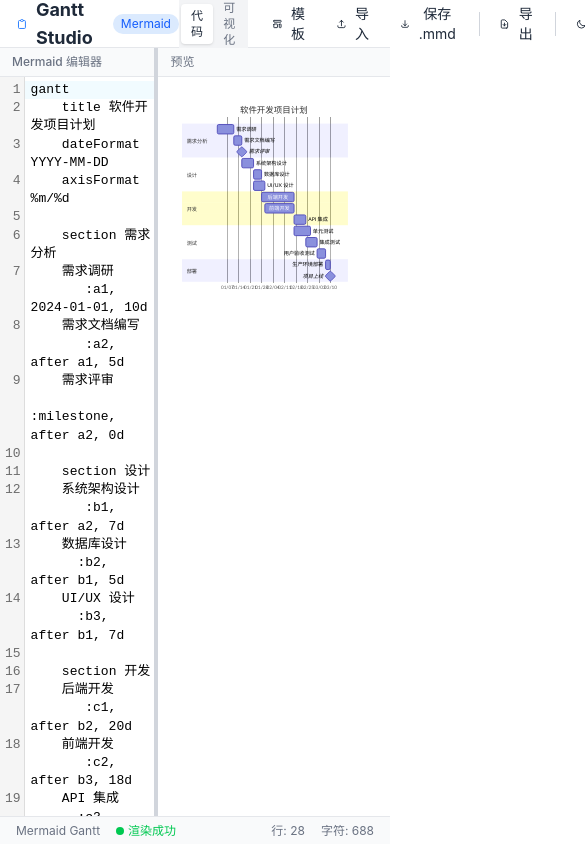
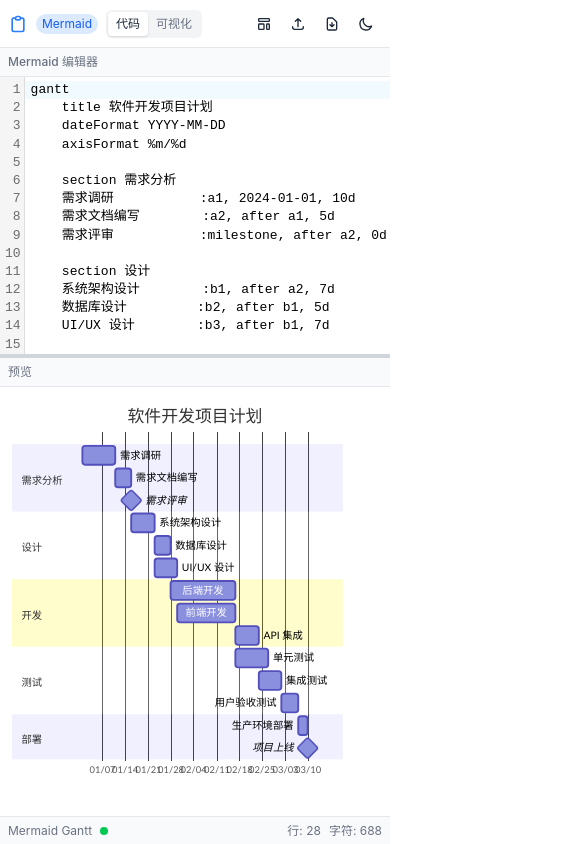
Before and after one commit to qiect/GanttChart, a Vue app: page / in a window 390 px wide. Shown: the top 844 px of the page, 585 px wide, since content can reach past the window. Built offline with nearby package versions, Linux system fonts and the light colour scheme.

Commit message:
feat: 甘特图网站开发方案
Co-authored-by: traeagent <traeagent@users.noreply.github.com>

```diff
--- a/src/App.vue
+++ b/src/App.vue
@@ -1,5 +1,5 @@
 <template>
-  <div class="h-screen flex flex-col" :class="theme === 'dark' ? 'dark' : ''">
+  <div class="h-screen flex flex-col" :class="theme === 'dark' ? 'dark' : ''" style="height: 100dvh;">
     <Toolbar
       :code="code"
       :theme="theme"
@@ -15,7 +15,7 @@
       <SplitPane :default-ratio="0.4" @ratio-change="handleRatioChange">
         <template #left>
           <div class="h-full flex flex-col" :class="theme === 'dark' ? 'bg-gray-900' : 'bg-white'">
-            <div class="px-3 py-1.5 text-xs font-medium border-b"
+            <div class="px-2 md:px-3 py-1.5 text-xs font-medium border-b"
               :class="theme === 'dark' ? 'text-gray-400 border-gray-700 bg-gray-800/50' : 'text-gray-500 border-gray-200 bg-gray-50'">
               {{ editorMode === 'code' ? 'Mermaid 编辑器' : '可视化编辑器' }}
             </div>
@@ -36,7 +36,7 @@
         <template #right>
           <div ref="previewContainerRef" class="h-full">
             <div class="h-full flex flex-col" :class="theme === 'dark' ? 'bg-gray-900' : 'bg-white'">
-              <div class="px-3 py-1.5 text-xs font-medium border-b"
+              <div class="px-2 md:px-3 py-1.5 text-xs font-medium border-b"
                 :class="theme === 'dark' ? 'text-gray-400 border-gray-700 bg-gray-800/50' : 'text-gray-500 border-gray-200 bg-gray-50'">
                 预览
               </div>
@@ -83,7 +83,6 @@ const isTemplateOpen = ref(false)
 const hasError = ref(false)
 const previewContainerRef = ref<HTMLElement | null>(null)
 
-// Debounce code for preview rendering
 const debounceTimer = ref<ReturnType<typeof setTimeout> | null>(null)
 const debouncedCode = ref(code.value)
 
@@ -94,7 +93,6 @@ watch(code, (newVal) => {
   }, 300)
 }, { immediate: true })
 
-// Get chart element for export
 const chartElement = computed(() => {
   if (!previewContainerRef.value) return null
   return previewContainerRef.value.querySelector('.flex.justify-center') as HTMLElement
--- a/src/components/ExportMenu.vue
+++ b/src/components/ExportMenu.vue
@@ -1,23 +1,23 @@
 <template>
   <div class="relative" ref="menuRef">
     <button
-      class="px-3 py-1.5 text-sm rounded-md hover:bg-gray-200 dark:hover:bg-gray-700 transition-colors flex items-center gap-1.5 disabled:opacity-50"
+      class="px-2 md:px-3 py-1.5 text-sm rounded-md hover:bg-gray-200 dark:hover:bg-gray-700 transition-colors flex items-center gap-1 md:gap-1.5 disabled:opacity-50"
       @click="isOpen = !isOpen"
       :disabled="isExporting"
     >
       <svg class="w-4 h-4" fill="none" stroke="currentColor" viewBox="0 0 24 24">
         <path stroke-linecap="round" stroke-linejoin="round" stroke-width="2" d="M12 10v6m0 0l-3-3m3 3l3-3m2 8H7a2 2 0 01-2-2V5a2 2 0 012-2h5.586a1 1 0 01.707.293l5.414 5.414a1 1 0 01.293.707V19a2 2 0 01-2 2z" />
       </svg>
-      {{ isExporting ? '导出中...' : '导出' }}
+      <span class="hidden sm:inline">{{ isExporting ? '导出中...' : '导出' }}</span>
     </button>
-    <div v-if="isOpen" class="absolute right-0 top-full mt-1 bg-white dark:bg-gray-800 border border-gray-200 dark:border-gray-700 rounded-lg shadow-lg z-50 min-w-[140px]">
-      <button class="w-full text-left px-4 py-2 text-sm hover:bg-gray-100 dark:hover:bg-gray-700 transition-colors rounded-t-lg" @click="handleExport('png')">
+    <div v-if="isOpen" class="absolute right-0 top-full mt-1 bg-white dark:bg-gray-800 border border-gray-200 dark:border-gray-700 rounded-lg shadow-lg z-50 min-w-[120px] md:min-w-[140px]">
+      <button class="w-full text-left px-3 md:px-4 py-2 text-sm hover:bg-gray-100 dark:hover:bg-gray-700 transition-colors rounded-t-lg" @click="handleExport('png')">
         导出 PNG
       </button>
-      <button class="w-full text-left px-4 py-2 text-sm hover:bg-gray-100 dark:hover:bg-gray-700 transition-colors" @click="handleExport('svg')">
+      <button class="w-full text-left px-3 md:px-4 py-2 text-sm hover:bg-gray-100 dark:hover:bg-gray-700 transition-colors" @click="handleExport('svg')">
         导出 SVG
       </button>
-      <button class="w-full text-left px-4 py-2 text-sm hover:bg-gray-100 dark:hover:bg-gray-700 transition-colors rounded-b-lg" @click="handleExport('pdf')">
+      <button class="w-full text-left px-3 md:px-4 py-2 text-sm hover:bg-gray-100 dark:hover:bg-gray-700 transition-colors rounded-b-lg" @click="handleExport('pdf')">
         导出 PDF
       </button>
     </div>
--- a/src/components/GanttPreview.vue
+++ b/src/components/GanttPreview.vue
@@ -1,17 +1,17 @@
 <template>
-  <div class="h-full w-full overflow-auto p-6" :class="theme === 'dark' ? 'bg-gray-900' : 'bg-white'">
+  <div class="h-full w-full overflow-auto p-3 md:p-6" :class="theme === 'dark' ? 'bg-gray-900' : 'bg-white'">
     <div v-if="!code.trim()" class="flex items-center justify-center h-full text-gray-400">
-      <div class="text-center">
-        <div class="text-5xl mb-4">📋</div>
-        <p class="text-lg">在左侧编辑器中输入 Mermaid 甘特图语法</p>
-        <p class="text-sm mt-2">或从工具栏选择一个模板开始</p>
+      <div class="text-center px-4">
+        <div class="text-4xl md:text-5xl mb-4">📋</div>
+        <p class="text-base md:text-lg">在编辑器中输入 Mermaid 甘特图语法</p>
+        <p class="text-xs md:text-sm mt-2">或从工具栏选择一个模板开始</p>
       </div>
     </div>
-    <div v-if="error" class="mb-4 p-4 bg-red-50 dark:bg-red-900/20 border border-red-200 dark:border-red-800 rounded-lg">
+    <div v-if="error" class="mb-4 p-3 md:p-4 bg-red-50 dark:bg-red-900/20 border border-red-200 dark:border-red-800 rounded-lg">
       <h3 class="text-red-600 dark:text-red-400 font-semibold text-sm mb-1">语法错误</h3>
-      <p class="text-red-500 dark:text-red-300 text-xs font-mono whitespace-pre-wrap">{{ error }}</p>
+      <p class="text-red-500 dark:text-red-300 text-xs font-mono whitespace-pre-wrap break-all">{{ error }}</p>
     </div>
-    <div ref="containerRef" class="flex justify-center" v-html="svg"></div>
+    <div ref="containerRef" class="flex justify-center overflow-x-auto" v-html="svg"></div>
   </div>
 </template>
 
--- a/src/components/SplitPane.vue
+++ b/src/components/SplitPane.vue
@@ -1,20 +1,45 @@
 <template>
-  <div class="flex h-full w-full" @mousemove="onMouseMove" @mouseup="onMouseUp" @mouseleave="onMouseUp" ref="containerRef">
-    <div :style="{ width: `${ratio * 100}%` }" class="h-full overflow-hidden">
+  <!-- 移动端：上下堆叠；桌面端：左右分栏 -->
+  <div
+    class="h-full w-full md:flex"
+    :class="isMobile ? 'flex flex-col' : ''"
+    @mousemove="onMouseMove"
+    @mouseup="onMouseUp"
+    @mouseleave="onMouseUp"
+    ref="containerRef"
+  >
+    <!-- 左侧/上方面板 -->
+    <div
+      :style="isMobile ? { height: `${ratio * 100}%` } : { width: `${ratio * 100}%` }"
+      class="h-full overflow-hidden"
+    >
       <slot name="left" />
     </div>
+
+    <!-- 分割线：桌面端竖向，移动端横向 -->
     <div
+      v-if="!isMobile"
       class="w-1 bg-gray-300 dark:bg-gray-600 cursor-col-resize hover:bg-blue-400 dark:hover:bg-blue-500 transition-colors flex-shrink-0"
       @mousedown="onMouseDown"
     />
-    <div :style="{ width: `${(1 - ratio) * 100}%` }" class="h-full overflow-hidden">
+    <div
+      v-else
+      class="h-1 bg-gray-300 dark:bg-gray-600 cursor-row-resize hover:bg-blue-400 dark:hover:bg-blue-500 transition-colors flex-shrink-0"
+      @mousedown="onRowMouseDown"
+    />
+
+    <!-- 右侧/下方面板 -->
+    <div
+      :style="isMobile ? { height: `${(1 - ratio) * 100}%` } : { width: `${(1 - ratio) * 100}%` }"
+      class="h-full overflow-hidden"
+    >
       <slot name="right" />
     </div>
   </div>
 </template>
 
 <script setup lang="ts">
-import { ref } from 'vue'
+import { ref, onMounted, onUnmounted } from 'vue'
 
 const props = withDefaults(defineProps<{
   defaultRatio?: number
@@ -33,23 +58,59 @@ const emit = defineEmits<{
 const ratio = ref(props.defaultRatio)
 const containerRef = ref<HTMLDivElement | null>(null)
 const isDragging = ref(false)
+const isMobile = ref(false)
 
+const checkMobile = () => {
+  isMobile.value = window.innerWidth < 768
+}
+
+onMounted(() => {
+  checkMobile()
+  window.addEventListener('resize', checkMobile)
+})
+
+onUnmounted(() => {
+  window.removeEventListener('resize', checkMobile)
+})
+
+// 桌面端：列方向拖拽
 const onMouseDown = () => {
+  if (isMobile.value) return
   isDragging.value = true
   document.body.style.cursor = 'col-resize'
+  document.body.style.userSelect = 'none'
+}
+
+// 移动端：行方向拖拽
+const onRowMouseDown = () => {
+  if (!isMobile.value) return
+  isDragging.value = true
+  document.body.style.cursor = 'row-resize'
   document.body.style.userSelect = 'none'
 }
 
 const onMouseMove = (e: MouseEvent) => {
   if (!isDragging.value || !containerRef.value) return
   const rect = containerRef.value.getBoundingClientRect()
+
+  if (isMobile.value) {
+    // 上下拖拽
+    const totalHeight = rect.height
+    const newRatio = Math.max(
+      0.2,
+      Math.min(0.8, (e.clientY - rect.top) / totalHeight),
+    )
+    ratio.value = newRatio
+  } else {
+    // 左右拖拽
     const totalWidth = rect.width
     const newRatio = Math.max(
       props.minLeftWidth / totalWidth,
       Math.min(1 - props.minRightWidth / totalWidth, (e.clientX - rect.left) / totalWidth),
     )
     ratio.value = newRatio
-  emit('ratioChange', newRatio)
+  }
+  emit('ratioChange', ratio.value)
 }
 
 const onMouseUp = () => {
--- a/src/components/StatusBar.vue
+++ b/src/components/StatusBar.vue
@@ -1,18 +1,18 @@
 <template>
-  <div class="h-7 flex items-center justify-between px-4 text-xs border-t"
+  <div class="h-7 flex items-center justify-between px-2 md:px-4 text-xs border-t"
     :class="theme === 'dark' ? 'bg-gray-800 border-gray-700 text-gray-400' : 'bg-gray-50 border-gray-200 text-gray-500'">
-    <div class="flex items-center gap-4">
-      <span>Mermaid Gantt</span>
-      <span v-if="hasError" class="text-red-500 flex items-center gap-1">
+    <div class="flex items-center gap-2 md:gap-4 min-w-0">
+      <span class="shrink-0">Mermaid Gantt</span>
+      <span v-if="hasError" class="text-red-500 flex items-center gap-1 shrink-0">
         <span class="w-2 h-2 bg-red-500 rounded-full inline-block" />
-        语法错误
+        <span class="hidden sm:inline">语法错误</span>
       </span>
-      <span v-else-if="code.trim()" class="text-green-500 flex items-center gap-1">
+      <span v-else-if="code.trim()" class="text-green-500 flex items-center gap-1 shrink-0">
         <span class="w-2 h-2 bg-green-500 rounded-full inline-block" />
-        渲染成功
+        <span class="hidden sm:inline">渲染成功</span>
       </span>
     </div>
-    <div class="flex items-center gap-4">
+    <div class="flex items-center gap-2 md:gap-4 shrink-0">
       <span>行: {{ lineCount }}</span>
       <span>字符: {{ charCount }}</span>
     </div>
--- a/src/components/Toolbar.vue
+++ b/src/components/Toolbar.vue
@@ -1,37 +1,40 @@
 <template>
-  <div class="h-12 flex items-center justify-between px-4 border-b"
+  <div class="h-12 flex items-center justify-between px-2 md:px-4 border-b"
     :class="theme === 'dark' ? 'bg-gray-800 border-gray-700 text-gray-200' : 'bg-white border-gray-200 text-gray-800'">
-    <div class="flex items-center gap-3">
-      <h1 class="text-lg font-bold flex items-center gap-2">
+    <!-- 左侧：Logo + 模式切换 -->
+    <div class="flex items-center gap-2 md:gap-3 min-w-0">
+      <h1 class="text-base md:text-lg font-bold flex items-center gap-1.5 md:gap-2 shrink-0">
         <svg class="w-5 h-5 text-blue-500" fill="none" stroke="currentColor" viewBox="0 0 24 24">
           <path stroke-linecap="round" stroke-linejoin="round" stroke-width="2" d="M9 5H7a2 2 0 00-2 2v12a2 2 0 002 2h10a2 2 0 002-2V7a2 2 0 00-2-2h-2M9 5a2 2 0 002 2h2a2 2 0 002-2M9 5a2 2 0 012-2h2a2 2 0 012 2" />
         </svg>
-        Gantt Studio
+        <span class="hidden sm:inline">Gantt Studio</span>
       </h1>
-      <span class="text-xs px-2 py-0.5 bg-blue-100 dark:bg-blue-900 text-blue-600 dark:text-blue-300 rounded-full">
+      <span class="text-xs px-1.5 py-0.5 bg-blue-100 dark:bg-blue-900 text-blue-600 dark:text-blue-300 rounded-full shrink-0">
         Mermaid
       </span>
-    </div>
-
-    <div class="flex items-center gap-1">
-      <!-- Editor Mode Toggle -->
-      <div class="flex items-center mr-2 bg-gray-100 dark:bg-gray-700 rounded-md p-0.5">
+      <!-- 编辑模式切换 -->
+      <div class="flex items-center bg-gray-100 dark:bg-gray-700 rounded-md p-0.5">
         <button
-          class="px-2.5 py-1 text-xs rounded transition-colors"
+          class="px-2 py-1 text-xs rounded transition-colors"
           :class="editorMode === 'code' ? 'bg-white dark:bg-gray-600 shadow-sm font-medium' : 'text-gray-500'"
           @click="$emit('editorModeChange', 'code')"
         >
           代码
         </button>
         <button
-          class="px-2.5 py-1 text-xs rounded transition-colors"
+          class="px-2 py-1 text-xs rounded transition-colors"
           :class="editorMode === 'visual' ? 'bg-white dark:bg-gray-600 shadow-sm font-medium' : 'text-gray-500'"
           @click="$emit('editorModeChange', 'visual')"
         >
           可视化
         </button>
       </div>
+    </div>
 
+    <!-- 右侧：操作按钮 -->
+    <div class="flex items-center gap-0.5 md:gap-1">
+      <!-- 桌面端：完整按钮 -->
+      <template v-if="!isMobile">
         <button
           class="px-3 py-1.5 text-sm rounded-md hover:bg-gray-200 dark:hover:bg-gray-700 transition-colors flex items-center gap-1.5"
           @click="$emit('openTemplate')"
@@ -41,7 +44,6 @@
           </svg>
           模板
         </button>
-
         <button
           class="px-3 py-1.5 text-sm rounded-md hover:bg-gray-200 dark:hover:bg-gray-700 transition-colors flex items-center gap-1.5"
           @click="handleImport"
@@ -51,7 +53,6 @@
           </svg>
           导入
         </button>
-
         <button
           class="px-3 py-1.5 text-sm rounded-md hover:bg-gray-200 dark:hover:bg-gray-700 transition-colors flex items-center gap-1.5"
           @click="handleExportCode"
@@ -61,13 +62,9 @@
           </svg>
           保存 .mmd
         </button>
-
         <div class="w-px h-6 bg-gray-300 dark:bg-gray-600 mx-1" />
-
         <ExportMenu :chart-element="chartElement" :theme="theme" />
-
         <div class="w-px h-6 bg-gray-300 dark:bg-gray-600 mx-1" />
-
         <button
           class="px-3 py-1.5 text-sm rounded-md hover:bg-gray-200 dark:hover:bg-gray-700 transition-colors flex items-center gap-1.5"
           @click="$emit('themeChange', theme === 'dark' ? 'light' : 'dark')"
@@ -80,11 +77,48 @@
           </svg>
           {{ theme === 'dark' ? '浅色' : '深色' }}
         </button>
+      </template>
+
+      <!-- 移动端：图标按钮 + 更多菜单 -->
+      <template v-else>
+        <button
+          class="p-2 rounded-md hover:bg-gray-200 dark:hover:bg-gray-700 transition-colors"
+          @click="$emit('openTemplate')"
+          title="模板"
+        >
+          <svg class="w-4 h-4" fill="none" stroke="currentColor" viewBox="0 0 24 24">
+            <path stroke-linecap="round" stroke-linejoin="round" stroke-width="2" d="M4 5a1 1 0 011-1h14a1 1 0 011 1v2a1 1 0 01-1 1H5a1 1 0 01-1-1V5zM4 13a1 1 0 011-1h6a1 1 0 011 1v6a1 1 0 01-1 1H5a1 1 0 01-1-1v-6zM16 13a1 1 0 011-1h2a1 1 0 011 1v6a1 1 0 01-1 1h-2a1 1 0 01-1-1v-6z" />
+          </svg>
+        </button>
+        <button
+          class="p-2 rounded-md hover:bg-gray-200 dark:hover:bg-gray-700 transition-colors"
+          @click="handleImport"
+          title="导入"
+        >
+          <svg class="w-4 h-4" fill="none" stroke="currentColor" viewBox="0 0 24 24">
+            <path stroke-linecap="round" stroke-linejoin="round" stroke-width="2" d="M4 16v1a3 3 0 003 3h10a3 3 0 003-3v-1m-4-8l-4-4m0 0L8 8m4-4v12" />
+          </svg>
+        </button>
+        <ExportMenu :chart-element="chartElement" :theme="theme" />
+        <button
+          class="p-2 rounded-md hover:bg-gray-200 dark:hover:bg-gray-700 transition-colors"
+          @click="$emit('themeChange', theme === 'dark' ? 'light' : 'dark')"
+          title="切换主题"
+        >
+          <svg v-if="theme === 'dark'" class="w-4 h-4" fill="none" stroke="currentColor" viewBox="0 0 24 24">
+            <path stroke-linecap="round" stroke-linejoin="round" stroke-width="2" d="M12 3v1m0 16v1m9-9h-1M4 12H3m15.364 6.364l-.707-.707M6.343 6.343l-.707-.707m12.728 0l-.707.707M6.343 17.657l-.707.707M16 12a4 4 0 11-8 0 4 4 0 018 0z" />
+          </svg>
+          <svg v-else class="w-4 h-4" fill="none" stroke="currentColor" viewBox="0 0 24 24">
+            <path stroke-linecap="round" stroke-linejoin="round" stroke-width="2" d="M20.354 15.354A9 9 0 018.646 3.646 9.003 9.003 0 0012 21a9.003 9.003 0 008.354-5.646z" />
+          </svg>
+        </button>
+      </template>
     </div>
   </div>
 </template>
 
 <script setup lang="ts">
+import { ref, onMounted, onUnmounted } from 'vue'
 import ExportMenu from './ExportMenu.vue'
 import { exportMermaidCode, importMermaidCode } from '../utils/exportChart'
 
@@ -102,6 +136,21 @@ const emit = defineEmits<{
   editorModeChange: [mode: 'code' | 'visual']
 }>()
 
+const isMobile = ref(false)
+
+const checkMobile = () => {
+  isMobile.value = window.innerWidth < 768
+}
+
+onMounted(() => {
+  checkMobile()
+  window.addEventListener('resize', checkMobile)
+})
+
+onUnmounted(() => {
+  window.removeEventListener('resize', checkMobile)
+})
+
 const handleImport = async () => {
   try {
     const importedCode = await importMermaidCode()
--- a/src/style.css
+++ b/src/style.css
@@ -13,6 +13,10 @@
   --border-color: #4a4a6a;
 }
 
+* {
+  -webkit-tap-highlight-color: transparent;
+}
+
 body {
   margin: 0;
   padding: 0;
@@ -23,6 +27,7 @@ body {
 #app {
   width: 100vw;
   height: 100vh;
+  height: 100dvh;
 }
 
 .mermaid svg {
@@ -31,8 +36,8 @@ body {
 }
 
 ::-webkit-scrollbar {
-  width: 8px;
-  height: 8px;
+  width: 6px;
+  height: 6px;
 }
 
 ::-webkit-scrollbar-track {
@@ -55,3 +60,22 @@ body {
 .dark ::-webkit-scrollbar-thumb:hover {
   background: #5a5a7a;
 }
+
+/* 移动端触摸优化 */
+@media (max-width: 767px) {
+  ::-webkit-scrollbar {
+    width: 4px;
+    height: 4px;
+  }
+
+  input, select, textarea {
+    font-size: 16px !important;
+  }
+}
+
+/* 桌面端 hover 效果 */
+@media (hover: hover) {
+  .hover-effect:hover {
+    opacity: 0.8;
+  }
+}
```
Also changed, not shown: src/components/TemplateModal.vue (+10 -9 lines), src/components/VisualEditor.vue (+22 -24 lines). Lines whose indentation alone changed are shown as unchanged.
